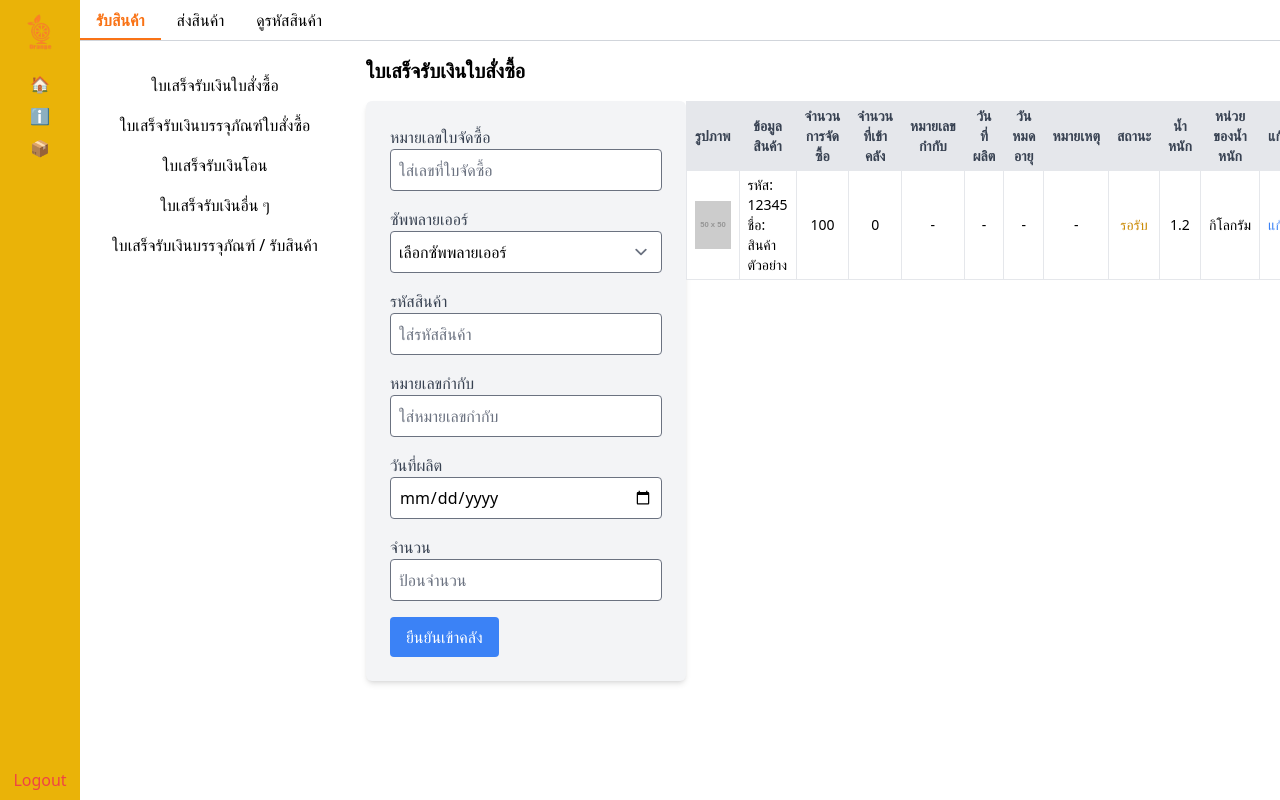
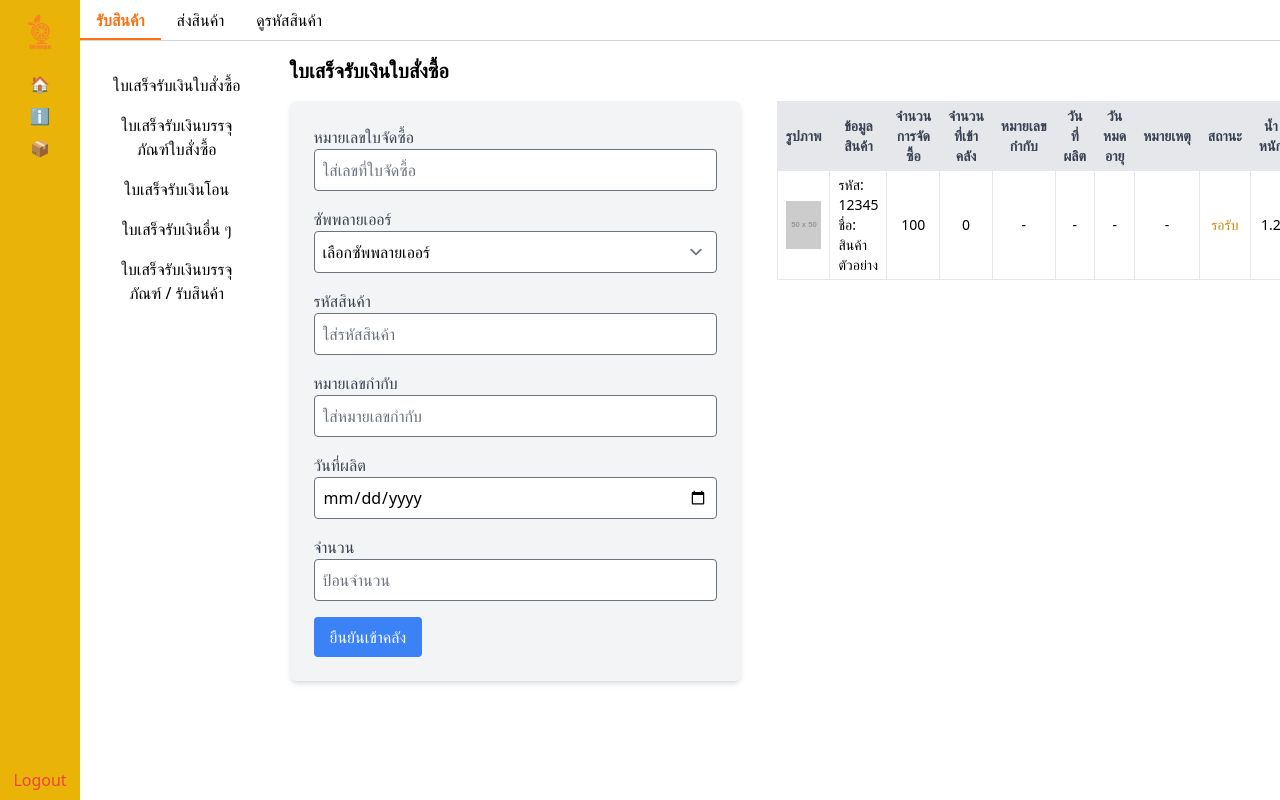
Before and after one commit to penraiwahey/Orange-Desktop, a React app in the folder frontend/: page /#/home in a window 1280 px wide. Built offline with nearby package versions, Linux system fonts and the light colour scheme.

Commit message:
revision 6.3

```diff
--- a/frontend/src/Views/Homepage.jsx
+++ b/frontend/src/Views/Homepage.jsx
@@ -1,16 +1,14 @@
-import React, { useState } from "react";
+import { useState } from "react";
+import React from "react";
 import { useNavigate } from "react-router-dom";
 import Logo from "../assets/Logo.png";
-import Receipt from "./other/Receipt";
-import Packing from "./other/Packing";
-import Transfer from "./other/Transfer";
-import OtherReceipt from "./other/OtherReceipt";
-import PackingReceiving from "./other/PackingReceiving";
+import ProductsPage from "./tab/Tab-one"; // นำเข้ามา
+import ExportPage from "./tab/Tab-two";
+import IdPage from "./tab/Tab-three";
 
 export default function Homepage() {
   const navigate = useNavigate();
   const [activeTab, setActiveTab] = useState(0);
-  const [activeMenu, setActiveMenu] = useState("receipt");
 
   const tabs = ["รับสินค้า", "ส่งสินค้า", "ดูรหัสสินค้า"];
 
@@ -62,62 +60,11 @@ export default function Homepage() {
             ))}
           </div>
 
-          <div className="flex w-full h-full justify-items-start">
-            <div className="p-4">
-              <ul className="menu bg-white text-base-content p-4">
-                <li className="pb-4">
-                  <button
-                    className="btn btn-outline btn-warning w-full"
-                    onClick={() => setActiveMenu("receipt")}
-                  >
-                    ใบเสร็จรับเงินใบสั่งซื้อ
-                  </button>
-                </li>
-                <li className="pb-4">
-                  <button
-                    className="btn btn-outline btn-warning w-full"
-                    onClick={() => setActiveMenu("packing")}
-                  >
-
-                    ใบเสร็จรับเงินบรรจุภัณฑ์ใบสั่งซื้อ
-                  </button>
-                </li>
-                <li className="pb-4">
-                  <button
-                    className="btn btn-outline btn-warning w-full"
-                    onClick={() => setActiveMenu("transfer")}
-                  >
-                    ใบเสร็จรับเงินโอน
-                  </button>
-                </li>
-                <li className="pb-4">
-                  <button
-                    className="btn btn-outline btn-warning w-full"
-                    onClick={() => setActiveMenu("other")}
-                  >
-                    ใบเสร็จรับเงินอื่น ๆ
-                  </button>
-                </li>
-                <li className="pb-4">
-                  <button
-                    className="btn btn-outline btn-warning w-full"
-                    onClick={() => setActiveMenu("packingReceiving")}
-                  >
-                    ใบเสร็จรับเงินบรรจุภัณฑ์ / รับสินค้า
-                  </button>
-                </li>
-              </ul>
-            </div>
-
-
-
-            <div className="w-1/2 p-4 text-black">
-              {activeMenu === "receipt" && <Receipt />}
-              {activeMenu === "packing" && <Packing />}
-              {activeMenu === "transfer" && <Transfer />}
-              {activeMenu === "other" && <OtherReceipt />}
-              {activeMenu === "packingReceiving" && <PackingReceiving />}
-            </div>
+          {/* Content ของ tab */}
+          <div className="w-full h-full">
+            {activeTab === 0 && <ProductsPage />} {/* หน้า tab สินค้า */}
+            {activeTab === 1 && <ExportPage />}
+            {activeTab === 2 && <IdPage />}
           </div>
         </div>
       </div>
--- /dev/null
+++ b/frontend/src/Views/tab/Tab-one.jsx
@@ -0,0 +1,71 @@
+// src/pages/ProductsPage.jsx
+import { useState } from "react";
+import React from "react";
+import Receipt from "../other/Receipt";
+import Packing from "../other/Packing";
+import Transfer from "../other/Transfer";
+import OtherReceipt from "../other/OtherReceipt";
+import PackingReceiving from "../other/PackingReceiving";
+
+export default function ProductsPage() {
+  const [activeMenu, setActiveMenu] = useState("receipt");
+
+  return (
+    <div className="flex w-full h-full">
+      {/* Sidebar Menu */}
+      <div className="p-4">
+        <ul className="menu bg-white text-base-content p-4">
+          <li className="pb-4">
+            <button
+              className="btn btn-outline btn-warning w-full"
+              onClick={() => setActiveMenu("receipt")}
+            >
+              ใบเสร็จรับเงินใบสั่งซื้อ
+            </button>
+          </li>
+          <li className="pb-4">
+            <button
+              className="btn btn-outline btn-warning w-full"
+              onClick={() => setActiveMenu("packing")}
+            >
+              ใบเสร็จรับเงินบรรจุภัณฑ์ใบสั่งซื้อ
+            </button>
+          </li>
+          <li className="pb-4">
+            <button
+              className="btn btn-outline btn-warning w-full"
+              onClick={() => setActiveMenu("transfer")}
+            >
+              ใบเสร็จรับเงินโอน
+            </button>
+          </li>
+          <li className="pb-4">
+            <button
+              className="btn btn-outline btn-warning w-full"
+              onClick={() => setActiveMenu("other")}
+            >
+              ใบเสร็จรับเงินอื่น ๆ
+            </button>
+          </li>
+          <li className="pb-4">
+            <button
+              className="btn btn-outline btn-warning w-full"
+              onClick={() => setActiveMenu("packingReceiving")}
+            >
+              ใบเสร็จรับเงินบรรจุภัณฑ์ / รับสินค้า
+            </button>
+          </li>
+        </ul>
+      </div>
+
+      {/* Content */}
+      <div className="flex-1 p-4 text-black">
+        {activeMenu === "receipt" && <Receipt />}
+        {activeMenu === "packing" && <Packing />}
+        {activeMenu === "transfer" && <Transfer />}
+        {activeMenu === "other" && <OtherReceipt />}
+        {activeMenu === "packingReceiving" && <PackingReceiving />}
+      </div>
+    </div>
+  );
+}
--- /dev/null
+++ b/frontend/src/Views/tab/Tab-three.jsx
@@ -0,0 +1,15 @@
+// src/pages/ProductsPage.jsx
+import { useState } from "react";
+import React from "react";
+
+export default function ProductsPage() {
+
+  return (
+    <div class="flex w-full h-full">
+        <div class="p-4">
+            <h1 class="text-black text-2xl">ดูรหัสสินค้า</h1>
+            <h1 class="text-black">ระหว่างพัฒนา</h1>
+        </div>
+    </div>
+  );
+}
--- /dev/null
+++ b/frontend/src/Views/tab/Tab-two.jsx
@@ -0,0 +1,15 @@
+// src/pages/ProductsPage.jsx
+import { useState } from "react";
+import React from "react";
+
+export default function ProductsPage() {
+
+  return (
+    <div class="flex w-full h-full">
+        <div class="p-4">
+            <h1 class="text-black text-2xl">ส่งสินค้า</h1>
+            <h1 class="text-black">ระหว่างพัฒนา</h1>
+        </div>
+    </div>
+  );
+}
```
